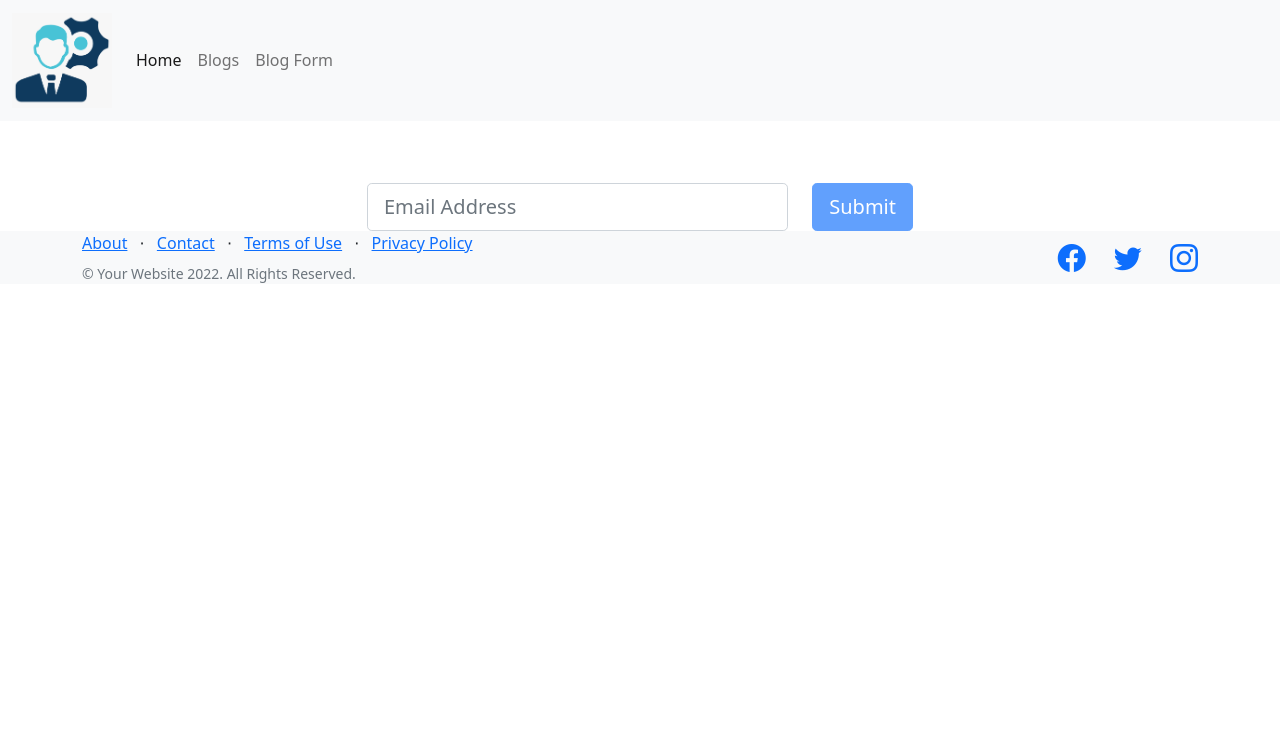
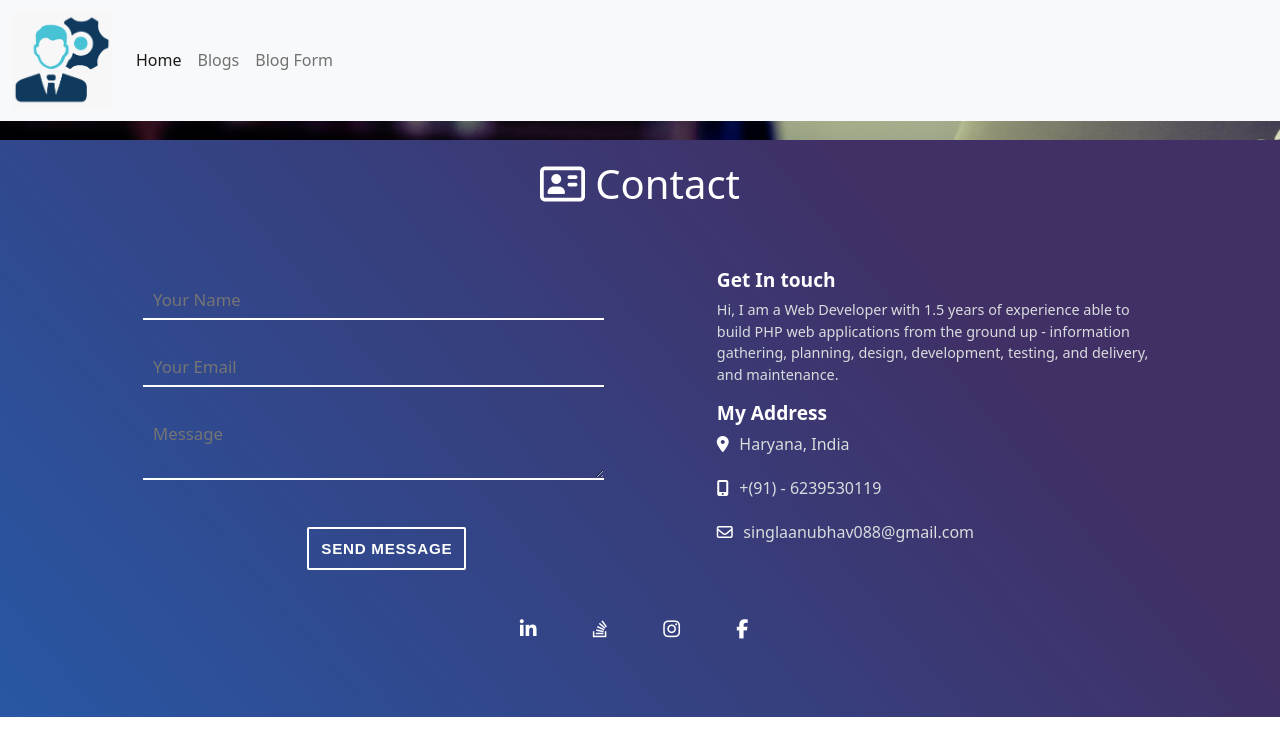
Before and after one commit to Anubhav530/sessional-assessment-2, a plain HTML site: page index.html in a window 1280 px wide. Drawn offline with nearby package versions, Linux system fonts and the light colour scheme; no server answers.

Commit message:
UI changes

```diff
--- a/css/style.css
+++ b/css/style.css
@@ -1,3 +1,191 @@
+/**
+Testimonials
+ **/
+.testimonials {
+    background-image: url(../assets/images/bg-image.jpg);
+    background-size: cover;
+    background-position: center;
+    background-attachment: fixed;
+    padding-top: 1.2rem;
+}
 .card:hover {
-    box-shadow: 2px 2px 2px 2px #C4C4C4;
+    box-shadow: 2px 2px 2px 2px #817e7ef2;
 }
+
+/**
+Blog Form and Footer
+**/
+.mb50px {
+    margin-bottom: 50px;
+}
+
+.section-heading {
+    width: auto;
+    padding: 20px 10px 10px;
+    font-weight: 400;
+}
+#contact {
+    background-color: #0abcf9;
+    background-image: linear-gradient(50deg, #2857a4 0%, #403066 74%);
+    color: white;
+    display: flex;
+    flex-direction: column;
+    align-items: center;
+    padding-bottom: 40px;
+}
+#contact-container {
+    display: flex;
+}
+
+#contact-form {
+    margin-left: 20%;
+}
+
+#my-details-container {
+    width: 35%;
+    margin-left: 6%;
+}
+
+#my-details-container h3 {
+    color: white;
+    font-weight: 550;
+    font-size: 1.2rem;
+}
+
+#contact-form-container {
+    width: 50%;
+}
+
+#my-details-container p {
+    color: #d9dcdd;
+    font-size: 0.9rem;
+}
+
+.my-details-info-container {
+    margin-bottom: 20px;
+    color: #d9dcdd;
+    font-size: 1rem;
+}
+
+.my-details-info-container span {
+    margin-left: 0.4rem;
+}
+
+.my-details-info-container i {
+    color: white;
+}
+
+.my-details-icon {
+    width: 1rem;
+    height: 1rem;
+    vertical-align: bottom;
+    margin-right: 0.5rem;
+}
+
+
+#contact-form input,
+textarea {
+    max-width: 90%;
+    margin: 15px;
+    padding: 4px 10px;
+    border: 0px solid transparent;
+    border-bottom: 2px solid white;
+    color: #d9dcdd;
+    background: transparent;
+    width: 90%;
+    line-height: 1.6;
+    font-size: 1.05rem;
+}
+
+#contact-form button[type="submit"] {
+    background: transparent;
+    font-size: 0.95rem;
+    border: 2px solid white;
+    margin-top: 5%;
+    margin-left: 35%;
+    border-radius: 2px;
+    color: white;
+    font-family: sans-serif;
+    font-weight: 700;
+    letter-spacing: 0.046875em;
+    line-height: 1;
+    padding: 0.8em 0.8em 0.78em;
+    text-transform: uppercase;
+}
+
+#contact-form button:hover {
+    background: white;
+    color: #13386fe0;
+}
+
+#contact .social-icons li a i {
+    font-size: 1.2rem;
+    margin: 40px 10px 10px;
+    padding: 10px 14px 20px 10px;
+
+}
+
+input:focus,
+select:focus,
+textarea:focus,
+button:focus {
+    outline: none;
+}
+
+
+/* Horizontal Lists */
+
+.horizontal-list {
+    list-style: none;
+    padding-left: 0px;
+    margin: 0px;
+}
+
+.horizontal-list li {
+    display: inline-block;
+    margin: 0px 8px 8px 0px;
+    font-weight: 100;
+    font-size: 0.9rem;
+}
+
+.horizontal-list li a {
+    color: white;
+    text-decoration: none;
+}
+
+.nav-menu li a {
+    transition: color 0.5s, border-bottom 4s;
+}
+
+.nav-menu li a:hover {
+    color: lightgrey;
+    border-bottom: 1px solid black;
+}
+
+.text-center {
+    text-align: center;
+}
+
+/* Name and Social Icons*/
+
+#name-social-container {
+    margin-top: 20vh;
+}
+
+#my-name {
+    font-size: 3rem;
+    letter-spacing: 0.1rem;
+    color: white;
+    font-weight: 700;
+    margin-bottom: 0.5rem;
+}
+
+.social-icons li a i {
+    padding: 10px;
+    font-size: 1rem;
+    border-radius: 50%;
+}
+
+.social-icons li a i:hover {
+    box-shadow: 0px 0px 6px 4px rgba(230, 196, 196, 0.3);
+}
--- a/index.html
+++ b/index.html
@@ -18,6 +18,7 @@
     <!-- Core theme CSS (includes Bootstrap)-->
     <link rel="stylesheet" href="https://cdn.jsdelivr.net/npm/bootstrap@5.0.2/dist/css/bootstrap.min.css">
     <link rel="stylesheet" href="css/style.css">
+    <script src="https://kit.fontawesome.com/b3348ae33f.js" crossorigin="anonymous"></script>
 </head>
 
 <body>
@@ -31,94 +32,95 @@
             </button>
             <div class="collapse navbar-collapse float-right" id="navbarNavAltMarkup">
                 <div class="navbar-nav">
-                    <a class="nav-link active" aria-current="page" href="#home">Home</a>
+                    <a class="nav-link active" aria-current="page" href="#">Home</a>
                     <a class="nav-link" href="#blogs">Blogs</a>
-                    <a class="nav-link" href="#blogForm">Blog Form</a>
+                    <a class="nav-link" href="#contact">Blog Form</a>
                 </div>
             </div>
         </div>
     </nav>
 
     <!-- Testimonials-->
-    <section class="testimonials text-center bg-light">
+    <section class="testimonials text-center bg-light" id="blogs">
         <div class="container">
             <div class="row" id="userData">
 
             </div>
         </div>
     </section>
-    <!-- Call to Action-->
-    <section class="call-to-action text-white text-center" id="signup">
-        <div class="container position-relative">
-            <div class="row justify-content-center">
-                <div class="col-xl-6">
-                    <h2 class="mb-4">Ready to get started? Sign up now!</h2>
-                    <form class="form-subscribe" id="contactFormFooter" data-sb-form-api-token="API_TOKEN">
-                        <!-- Email address input-->
-                        <div class="row">
-                            <div class="col">
-                                <input class="form-control form-control-lg" id="emailAddressBelow" type="email"
-                                    placeholder="Email Address" data-sb-validations="required,email" />
-                                <div class="invalid-feedback text-white" data-sb-feedback="emailAddressBelow:required">
-                                    Email Address is required.</div>
-                                <div class="invalid-feedback text-white" data-sb-feedback="emailAddressBelow:email">
-                                    Email Address Email is not valid.</div>
+
+    <section id="contact">
+        <h1 class="section-heading mb50px">
+            <span>
+                <i class="far fa-address-card"></i>
+            </span>
+            <span>Contact</span>
+        </h1>
+        <div id="contact-container">
+
+            <div id="contact-form-container">
+                <form id="contact-form">
+                    <input id="input-name" name="name" type="text" placeholder="Your Name">
+                    <input id="input-email" name="input-email" type="text" required placeholder="Your Email">
+                    <textarea id="input-message" name="input-message" rows="2" cols=40
+                        placeholder="Message"></textarea>
+                    <button class="sub-btn" type="submit">SEND MESSAGE</button>
+                </form>
             </div>
-                            <div class="col-auto"><button class="btn btn-primary btn-lg disabled" id="submitButton"
-                                    type="submit">Submit</button></div>
+            <div id="my-details-container">
+
+                <h3> Get In touch </h3>
+                <p> Hi, I am a Web Developer with 1.5 years of experience able to build PHP web applications from the
+                    ground up - information gathering, planning, design, development, testing, and delivery, and
+                    maintenance. </p>
+
+                <h3> My Address </h3>
+                <div class="my-details-info-container">
+                    <i class="fas fa-map-marker-alt"></i>
+                    <span>Haryana, India</span>
                 </div>
-                        <div class="d-none" id="submitSuccessMessage">
-                            <div class="text-center mb-3">
-                                <div class="fw-bolder">Form submission successful!</div>
-                                <p>To activate this form, sign up at</p>
-                                <a class="text-white"
-                                    href="https://startbootstrap.com/solution/contact-forms">https://startbootstrap.com/solution/contact-forms</a>
+                <div class="my-details-info-container">
+                    <i class="fas fa-mobile-alt"></i>
+                    <span>+(91) - 6239530119</span>
                 </div>
-                        </div>
-                        <!-- Submit error message-->
-                        <!---->
-                        <!-- This is what your users will see when there is-->
-                        <!-- an error submitting the form-->
-                        <div class="d-none" id="submitErrorMessage">
-                            <div class="text-center text-danger mb-3">Error sending message!</div>
-                        </div>
-                    </form>
+                <div class="my-details-info-container">
+                    <i class="far fa-envelope"></i>
+                    <span>singlaanubhav088@gmail.com</span>
                 </div>
             </div>
         </div>
-    </section>
-    <!-- Footer-->
-    <footer class="footer bg-light">
-        <div class="container">
-            <div class="row">
-                <div class="col-lg-6 h-100 text-center text-lg-start my-auto">
-                    <ul class="list-inline mb-2">
-                        <li class="list-inline-item"><a href="#!">About</a></li>
-                        <li class="list-inline-item">⋅</li>
-                        <li class="list-inline-item"><a href="#!">Contact</a></li>
-                        <li class="list-inline-item">⋅</li>
-                        <li class="list-inline-item"><a href="#!">Terms of Use</a></li>
-                        <li class="list-inline-item">⋅</li>
-                        <li class="list-inline-item"><a href="#!">Privacy Policy</a></li>
-                    </ul>
-                    <p class="text-muted small mb-4 mb-lg-0">&copy; Your Website 2022. All Rights Reserved.</p>
-                </div>
-                <div class="col-lg-6 h-100 text-center text-lg-end my-auto">
-                    <ul class="list-inline mb-0">
-                        <li class="list-inline-item me-4">
-                            <a href="#!"><i class="bi-facebook fs-3"></i></a>
+
+        <div class="text-center social-icons">
+
+            <ul class="horizontal-list">
+
+                <li>
+                    <a href="https://www.linkedin.com/in/anubhav-singla-b6ab35204/" target="_blank">
+                        <i class="fab fa-linkedin-in"></i>
+                    </a>
                 </li>
-                        <li class="list-inline-item me-4">
-                            <a href="#!"><i class="bi-twitter fs-3"></i></a>
+
+                <li>
+                    <a href="https://stackoverflow.com/users/15122375/anubhav-singla" target="_blank">
+                        <i class="fab fa-stack-overflow"></i>
+                    </a>
                 </li>
-                        <li class="list-inline-item">
-                            <a href="#!"><i class="bi-instagram fs-3"></i></a>
+
+                <li>
+                    <a href="https://www.instagram.com/anubhav_3010/" target="_blank">
+                        <i class="fab fa-instagram"></i>
+                    </a>
                 </li>
+
+                <li>
+                    <a href="https://www.facebook.com/people/Anubhav-Singla/100083372912888/">
+                        <i class="fab fa-facebook-f"></i>
+                    </a>
+                </li>
+
             </ul>
         </div>
-            </div>
-        </div>
-    </footer>
+    </section>
 
     <script src="https://cdn.jsdelivr.net/npm/bootstrap@5.0.2/dist/js/bootstrap.bundle.min.js"></script>
     <script src="https://cdn.jsdelivr.net/npm/@popperjs/core@2.9.2/dist/umd/popper.min.js"></script>
```
Also changed, not shown: assets/images/bg-image.jpg (added). Lines whose indentation alone changed are shown as unchanged.
